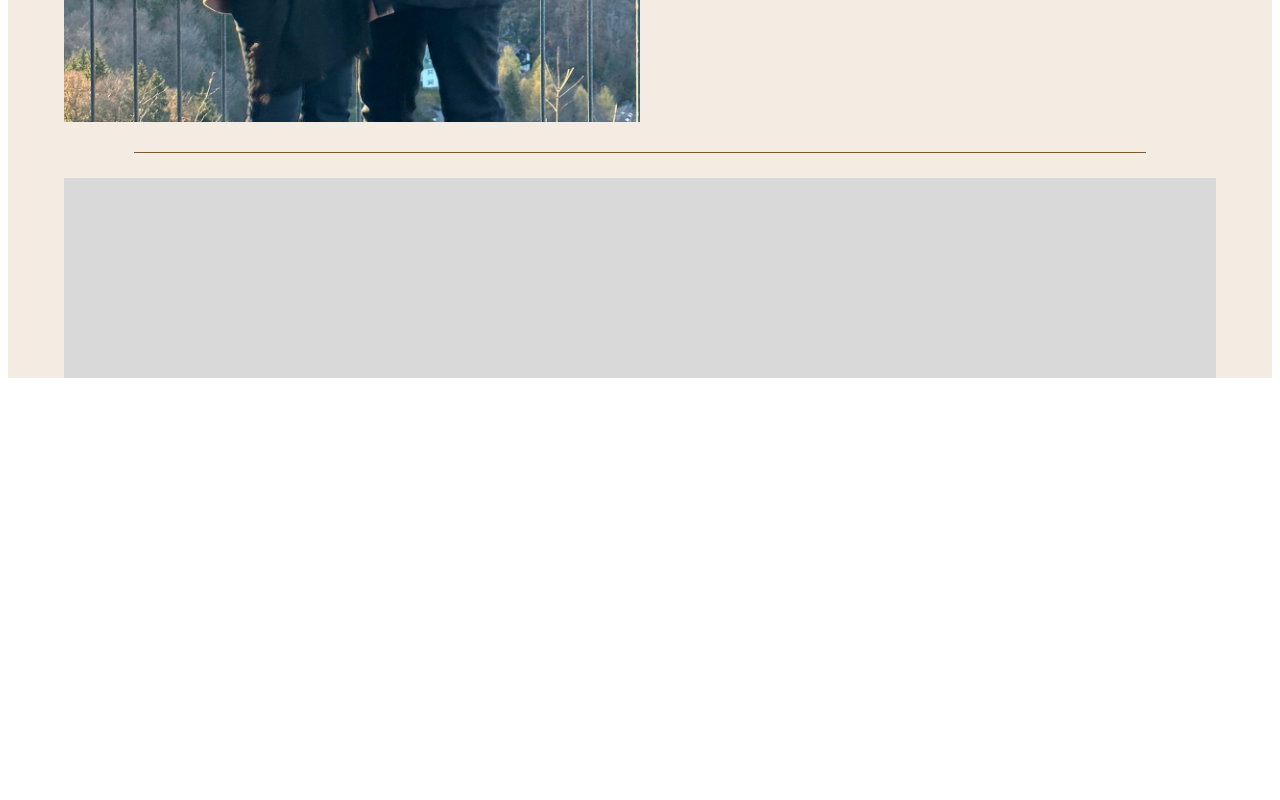
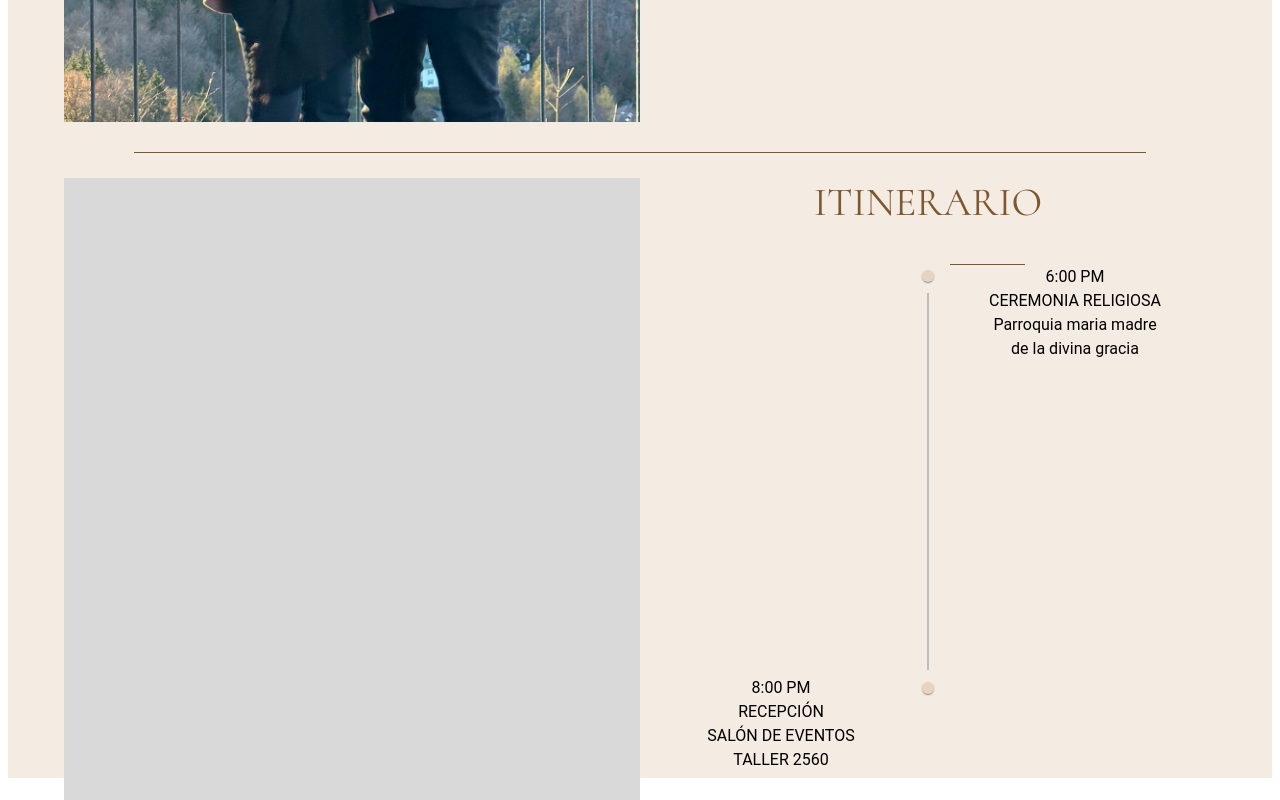
Before and after one commit to Duotech-Design/invitaciones, a React (Create React App) app: page /inicio in a window 1280 px wide. Shown: the part 3476-4276 px from the top of the page. Before the commit the page ends 3862 px from the top, so only its background shows below. Built offline with nearby package versions, Linux system fonts and the light colour scheme; a web font is replaced by a local one.

Commit message:
timeline para itinerario

```diff
--- a/package.json
+++ b/package.json
@@ -5,6 +5,7 @@
   "dependencies": {
     "@emotion/styled": "^11.11.0",
     "@mui/icons-material": "^5.14.9",
+    "@mui/lab": "^5.0.0-alpha.146",
     "@mui/material": "^5.14.9",
     "@testing-library/jest-dom": "^5.17.0",
     "@testing-library/react": "^13.4.0",
--- a/src/components/Itinerario/Itinerario.js
+++ b/src/components/Itinerario/Itinerario.js
@@ -1,13 +1,74 @@
-import { Container, Box } from "@mui/material";
+import { Container, Box, Typography } from "@mui/material";
+import Timeline from "@mui/lab/Timeline";
+import TimelineItem from "@mui/lab/TimelineItem";
+import TimelineSeparator from "@mui/lab/TimelineSeparator";
+import TimelineConnector from "@mui/lab/TimelineConnector";
+import TimelineContent from "@mui/lab/TimelineContent";
+import TimelineDot from "@mui/lab/TimelineDot";
+
+function ColorsTimeline() {
+  return (
+    <Timeline sx={{ width: "100%", height:"100%" }} position="alternate">
+      <TimelineItem>
+        <TimelineSeparator>
+          <TimelineDot color="secondary" />
+
+          <TimelineConnector />
+
+        </TimelineSeparator>
+        <TimelineContent sx={{ textAlign: "center", height:"400px" }}>
+          <div sx={{display:"flex", alignItems:"baseline" , width:"100%"}}>
+        <div
+          style={{ borderBottom: "0.5px solid #7D5730", width: "30%", padding:"0px 0px 0px 0px", margin:"0px 0px 0px 0px" }}
+        ></div>
+        <Typography>
+          6:00 PM
+          </Typography>
+          </div>
+          <Typography>CEREMONIA RELIGIOSA</Typography>
+          <Typography> Parroquia maria madre</Typography>
+          <Typography>de la divina gracia</Typography>
+        </TimelineContent>
+      </TimelineItem>
+      <TimelineItem>
+        <TimelineSeparator>
+          <TimelineDot color="secondary" />
+        </TimelineSeparator>
+        <TimelineContent>
+        <Box
+          sx={{
+            display: "flex",
+            flexDirection: "column",
+            justifyContent: "center",
+            alignItems:"center"
+          }}
+        >
+          8:00 PM
+          <Typography>RECEPCIÓN</Typography>
+          <Typography> SALÓN DE EVENTOS</Typography>
+          <Typography>TALLER 2560</Typography>
+        </Box>
+        </TimelineContent>
+      </TimelineItem>
+    </Timeline>
+  );
+}
 
 const styles = {
   box: {
     //color: "D9D9D9",
     height: "200px",
     width: "100%",
-    backgroundColor:  "#D9D9D9",
-    paddingLeft:"0px",
-    paddingRight:"0px"
+    backgroundColor: "#D9D9D9",
+    paddingLeft: "0px",
+    paddingRight: "0px",
+  },
+  box2: {
+    height: "100%",
+    width: "100%",
+    backgroundColor: "#D9D9D9",
+    paddingLeft: "0px",
+    paddingRight: "0px",
   },
 };
 
@@ -16,11 +77,12 @@ const Itinerario = () => {
     <>
       <Container
         sx={{
-          height: "200px",
+          height: "600px",
           width: "100%",
           display: "flex",
-          paddingLeft:"0px",
-          paddingRight:"0px",
+          paddingLeft: "0px",
+          paddingRight: "0px",
+          flexDirection: "column",
 
           //alignItems: "center",
           //color: "white",
@@ -28,6 +90,72 @@ const Itinerario = () => {
         }}
       >
         <div style={styles.box}></div>
+        <Box sx={{ display: "flex" }}>
+          <Box sx={{ flex: "1" }}>
+            <div style={styles.box2}></div>
+          </Box>
+          <Box
+            sx={{
+              flex: "1",
+              display: "flex",
+              flexDirection: "column",
+              //gap: "0.2rem",
+              justifyContent: "center",
+              alignItems: "center",
+              height: "100%",
+            }}
+          >
+            <Typography variant="h2" sx={{ marginBottom: "10px" }}>
+              {" "}
+              ITINERARIO{" "}
+            </Typography>
+            {/* <div style={{ borderLeft: "0.5px solid #7D5730", width: "50%" }}>
+
+
+              <Typography variant="h8" sx={{ typography: "bold" }}>
+                SALON DE EVENTOS
+              </Typography>
+              <Typography
+                variant="h8"
+                sx={{ typography: "bold", marginBottom: "10px" }}
+              >
+                TALLER 2560
+              </Typography>
+
+            <div
+              style={{
+                display: "flex",
+                flexDirection: "column",
+                justifyContent: "center",
+                alignItems: "center",
+                marginBottom: "10px",
+              }}
+            >
+              <Typography variant="h8"> SOLO ADULTOS </Typography>
+              <Typography
+                variant="h11"
+                sx={{ marginBottom: "10px", textAlign: "center" }}
+              >
+                LLEVAR IDENTIFIACIÓN OFICIAL.
+              </Typography>
+            </div>
+            <Typography variant="hora" sx={{ marginBottom: "10px" }}>
+              {" "}
+              20:00 hrs.{" "}
+            </Typography>
+            <Typography
+              variant="h11"
+              sx={{ marginBottom: "10px", textAlign: "center" }}
+            >
+              {" "}
+              AV. CONSTITUCIÓN 2560, CONSTITUYENTES 2DA SECC. 78622.
+            </Typography>
+            <button style={styles.button}>¿COMO LLEGAR?</button>
+            </div>
+            */}
+            <ColorsTimeline />
+          </Box>
+        </Box>
       </Container>
     </>
   );
```
Also changed, not shown: 1 other file (tests, documents, lock files or other folders).
